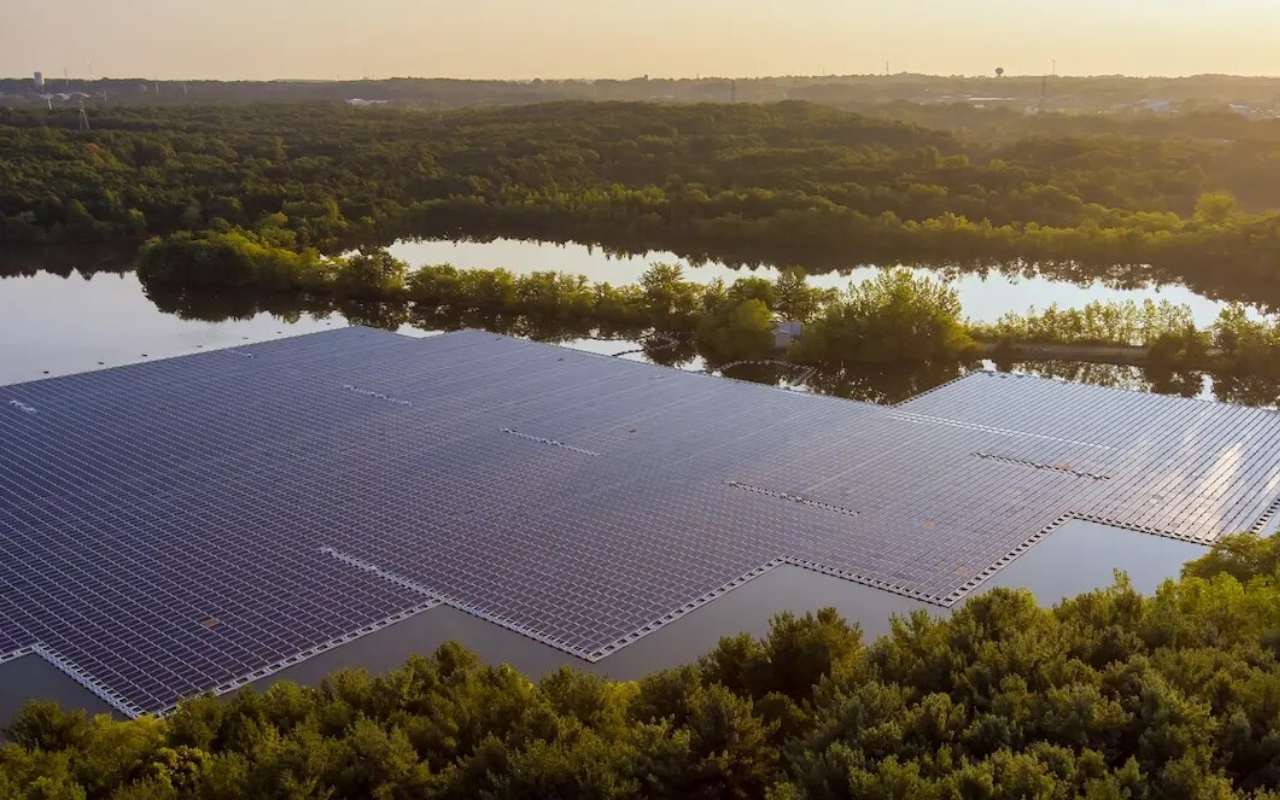
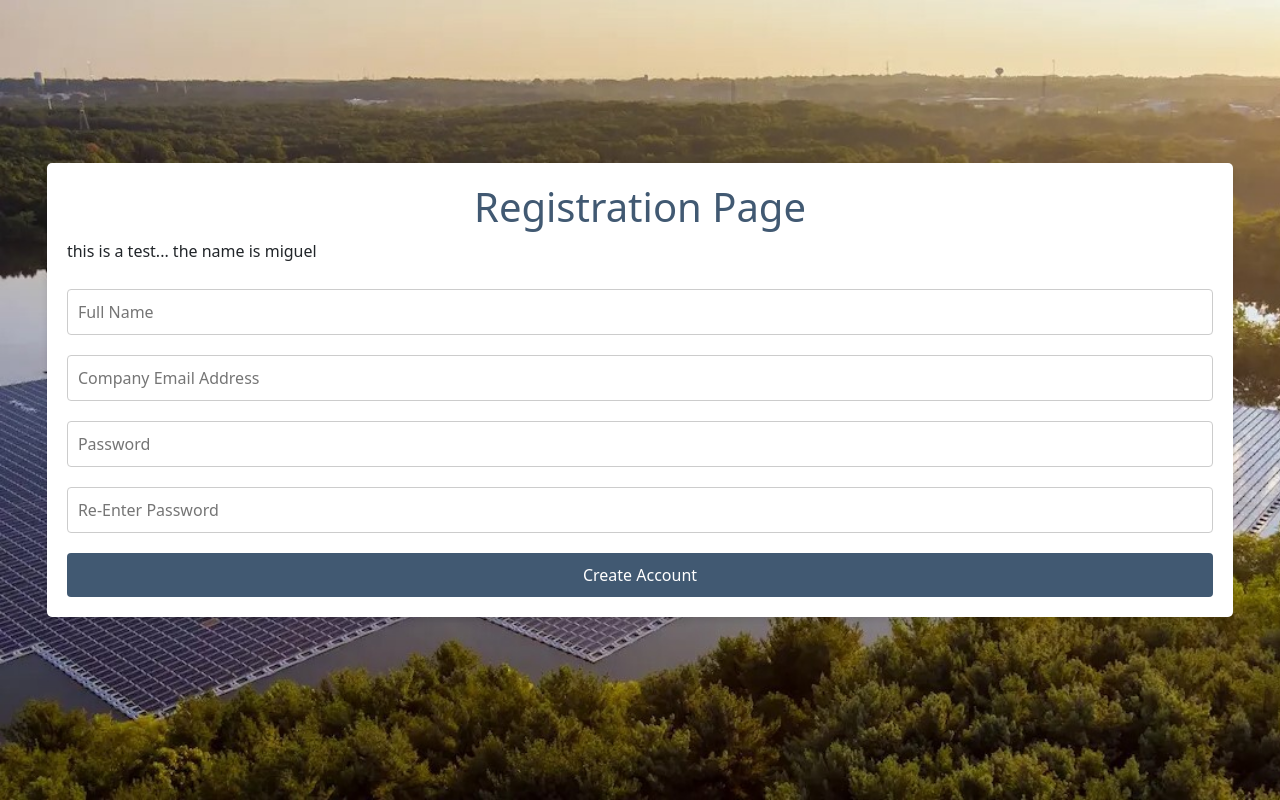
Before and after one commit to miguelperson/ESAWebpage, a React (Vite) app: page /RegisterPage in a window 1280 px wide. Before the commit this address had no page. Built offline with nearby package versions, Linux system fonts and the light colour scheme.

Commit message:
setting proper password fields in the registerPage file. Will start exploring password encryption methods as well as being able to locally host a database for testing. Will also start implementing security measures to ensure log in is done before access to webpage is possible

```diff
--- a/src/App.jsx
+++ b/src/App.jsx
@@ -1,9 +1,10 @@
 // import Message from './Message';
-import Message from './Message';
+import RegisterPage from './components/RegisterPage';
 import ListGroup from './components/ListGroup';
 import InputForm from './components/InputForm';
 import './App.css';
 import { BrowserRouter as Router, Routes, Route } from 'react-router-dom';
+import { useNavigate } from 'react-router-dom'
 
 function App() {
     return (
@@ -12,7 +13,7 @@ function App() {
                 <div className="background">
                     <Routes>
                         <Route path="/" element={<div className="component-style"><InputForm></InputForm></div>} />
-                        <Route path="/message" element={<div className="component-style"><Message></Message></div>} />
+                        <Route path="/RegisterPage" element={<div className="component-style"><RegisterPage></RegisterPage></div>} />
                         <Route path="/list" element={<div className="component-style"><ListGroup></ListGroup></div>} />
                     </Routes>
                 </div>
--- a/src/Message.jsx
+++ /dev/null
@@ -1,8 +0,0 @@
-function Message() {
-    const name = 'Miguel';
-    if(name)
-        return <h1>Hello {name} place holder</h1>;
-    return <h1>You have no name bitch</h1>
-}
-
-export default Message;
--- a/src/components/InputForm.jsx
+++ b/src/components/InputForm.jsx
@@ -11,7 +11,7 @@ function InputForm() {
         setter(event.target.value);
     };
     const handleRegister = () => {
-        navigate('/message');
+        navigate('/RegisterPage')
     }
 
     return (
--- /dev/null
+++ b/src/components/RegisterPage.jsx
@@ -0,0 +1,41 @@
+function registerPage() {
+    let name = "miguel";
+    return (
+        <div>
+            <h1>Registration Page</h1>
+            <p>this is a test... the name is {name}</p>
+            <input
+                className="component-input"
+                type="text"
+                placeholder="Full Name"
+            />
+
+            <input
+                className="component-input"
+                type="text"
+                placeholder="Company Email Address"
+
+            />
+
+            <input
+                className="component-input"
+                type="password"
+                placeholder="Password"
+
+            />
+
+            <input
+                className="component-input"
+                type="password"
+                placeholder="Re-Enter Password"
+
+            />
+
+            <input type="submit" value="Create Account" className="component-button"></input>
+        </div>
+
+
+    );
+}
+
+export default registerPage;
```
Also changed, not shown: src/components/usepassField.jsx (deleted, +0 -21 lines).
